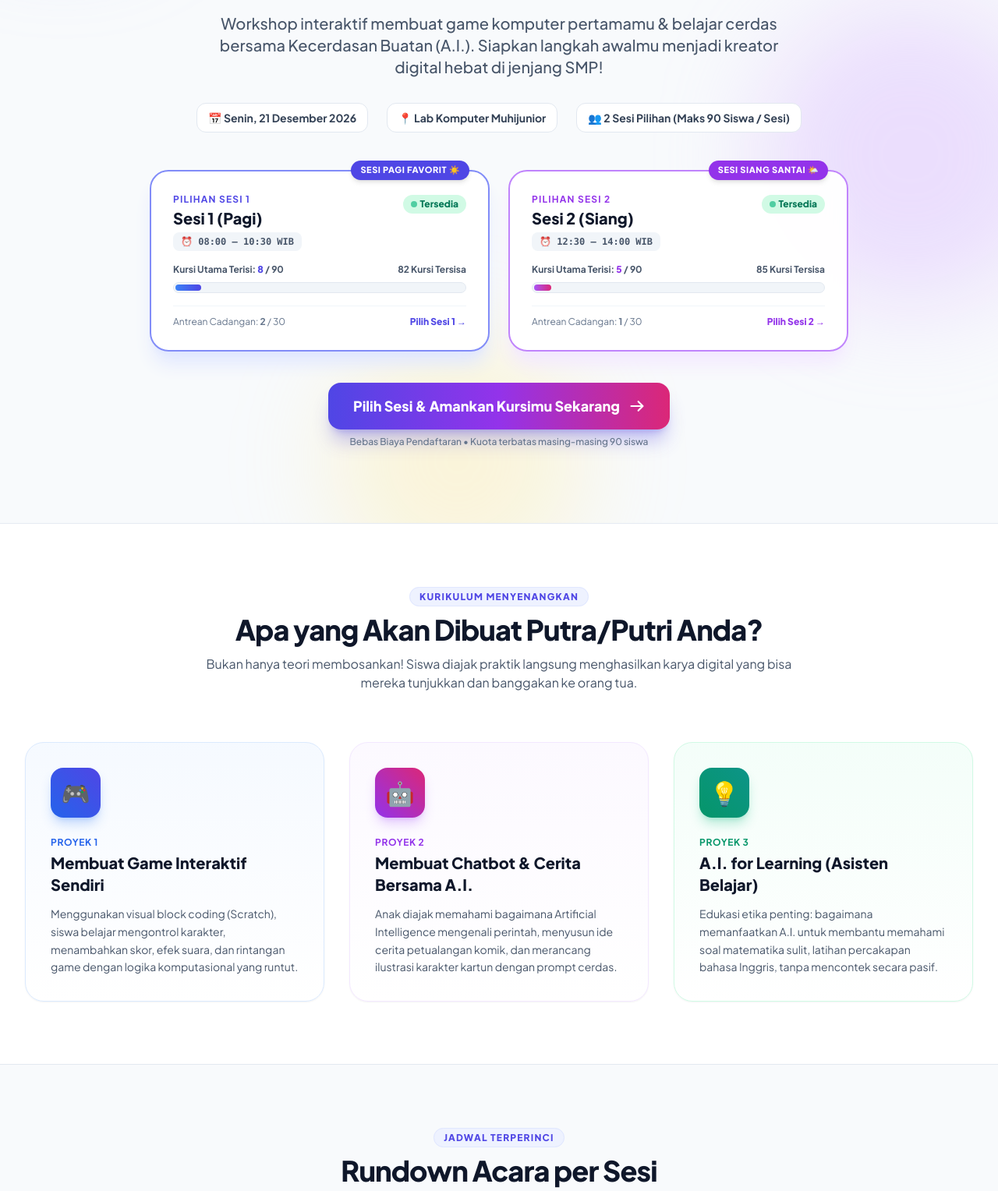
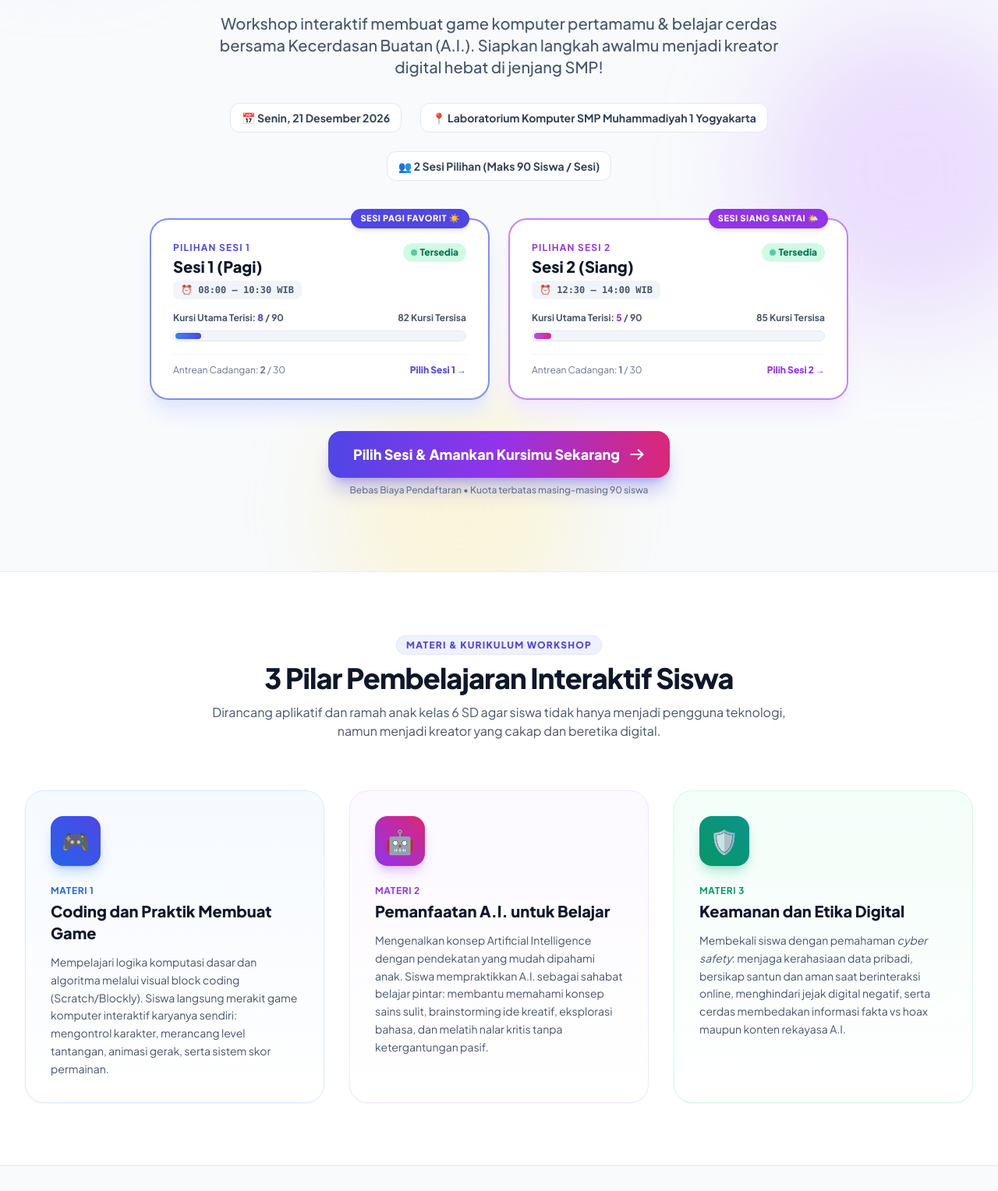
Before and after one commit to marco002-code/codingforkids, a Laravel app: page / in a window 1280 px wide. Shown: the part 405-1933 px from the top of the page at 78% size. Run offline with Laravel 12, Linux system fonts and the light colour scheme; data comes from the database, SQL or seed files in the repository; some libraries are stand-ins or nearby versions.

Commit message:
feat: perbarui materi kegiatan (Coding & Game, AI untuk belajar, Keamanan & Etika Digital) dan lokasi acara ke Laboratorium Komputer SMP Muhammadiyah 1 Yogyakarta

```diff
--- a/app/Http/Controllers/HomeController.php
+++ b/app/Http/Controllers/HomeController.php
@@ -49,7 +49,7 @@ class HomeController extends Controller
         $isGlobalOpen = ($registrationStatus === 'OPEN') && !$isGlobalFull;
 
         $eventDate = Setting::get('event_date', 'Senin, 21 Desember 2026');
-        $eventLocation = Setting::get('event_location', 'Lab Komputer & Auditorium Utama Kampus Muhijunior');
+        $eventLocation = Setting::get('event_location', 'Laboratorium Komputer SMP Muhammadiyah 1 Yogyakarta');
         $contactWhatsapp = Setting::get('contact_whatsapp', '081234567890');
 
         return view('landing', compact(
--- a/app/Http/Controllers/RegistrationController.php
+++ b/app/Http/Controllers/RegistrationController.php
@@ -127,7 +127,7 @@ class RegistrationController extends Controller
 
         $eventName = Setting::get('event_name', 'Coding for Kids and A.I. for Learning');
         $eventDate = Setting::get('event_date', 'Senin, 21 Desember 2026');
-        $eventLocation = Setting::get('event_location', 'Lab Komputer & Auditorium Utama Kampus Muhijunior');
+        $eventLocation = Setting::get('event_location', 'Laboratorium Komputer SMP Muhammadiyah 1 Yogyakarta');
         $whatsappGroupLink = Setting::get('whatsapp_group_link', 'https://chat.whatsapp.com');
         $contactWhatsapp = Setting::get('contact_whatsapp', '081234567890');
 
--- a/database/seeders/DatabaseSeeder.php
+++ b/database/seeders/DatabaseSeeder.php
@@ -41,7 +41,7 @@ class DatabaseSeeder extends Seeder
             ['key' => 'event_subtitle', 'value' => 'Workshop interaktif, fun, dan 100% GRATIS dengan 2 pilihan sesi (Kapasitas terbatas 90 siswa per sesi).', 'group' => 'event', 'label' => 'Sub Headline'],
             ['key' => 'target_audience', 'value' => 'Siswa SD Kelas 6 (Tahun Ajaran 2026/2027)', 'group' => 'event', 'label' => 'Target Peserta'],
             ['key' => 'event_date', 'value' => 'Senin, 21 Desember 2026', 'group' => 'event', 'label' => 'Tanggal Pelaksanaan'],
-            ['key' => 'event_location', 'value' => 'Lab Komputer & Auditorium Utama Kampus Muhijunior', 'group' => 'event', 'label' => 'Lokasi Kegiatan'],
+            ['key' => 'event_location', 'value' => 'Laboratorium Komputer SMP Muhammadiyah 1 Yogyakarta', 'group' => 'event', 'label' => 'Lokasi Kegiatan'],
 
             // Session 1 Config
             ['key' => 'session_1_name', 'value' => 'Sesi 1 (Pagi)', 'group' => 'session', 'label' => 'Nama Sesi 1'],
--- a/resources/views/admin/settings.blade.php
+++ b/resources/views/admin/settings.blade.php
@@ -121,7 +121,7 @@
 
                 <div class="sm:col-span-2">
                     <label class="block text-xs font-bold text-slate-700 mb-1">Lokasi Kegiatan <span class="text-rose-500">*</span></label>
-                    <input type="text" name="event_location" value="{{ old('event_location', $settings['event_location']->value ?? 'Lab Komputer & Auditorium Utama Kampus Muhijunior') }}" required class="w-full px-4 py-2.5 rounded-xl border border-slate-300 text-sm focus:ring-2 focus:ring-indigo-500 outline-none">
+                    <input type="text" name="event_location" value="{{ old('event_location', $settings['event_location']->value ?? 'Laboratorium Komputer SMP Muhammadiyah 1 Yogyakarta') }}" required class="w-full px-4 py-2.5 rounded-xl border border-slate-300 text-sm focus:ring-2 focus:ring-indigo-500 outline-none">
                 </div>
             </div>
         </div>
--- a/resources/views/landing.blade.php
+++ b/resources/views/landing.blade.php
@@ -98,7 +98,7 @@
                         📅 {{ $eventDate }}
                     </span>
                     <span class="flex items-center gap-1.5 bg-white px-3.5 py-2 rounded-xl border border-slate-200 shadow-xs">
-                        📍 Lab Komputer Muhijunior
+                        📍 Laboratorium Komputer SMP Muhammadiyah 1 Yogyakarta
                     </span>
                     <span class="flex items-center gap-1.5 bg-white px-3.5 py-2 rounded-xl border border-slate-200 shadow-xs">
                         👥 2 Sesi Pilihan (Maks 90 Siswa / Sesi)
@@ -229,55 +229,55 @@
         </div>
     </section>
 
-    <!-- Section: 3 Hal Keren yang Akan Dibuat Siswa -->
+    <!-- Section: 3 Materi Utama Kegiatan -->
     <section id="materi" class="py-20 bg-white">
         <div class="max-w-7xl mx-auto px-4 sm:px-6 lg:px-8">
             <div class="text-center max-w-3xl mx-auto mb-16">
                 <span class="text-indigo-600 font-extrabold text-xs uppercase tracking-widest bg-indigo-50 px-3 py-1 rounded-full border border-indigo-100">
-                    KURIKULUM MENYENANGKAN
+                    MATERI &amp; KURIKULUM WORKSHOP
                 </span>
                 <h2 class="mt-3 text-3xl font-black text-slate-900 tracking-tight sm:text-4xl">
-                    Apa yang Akan Dibuat Putra/Putri Anda?
+                    3 Pilar Pembelajaran Interaktif Siswa
                 </h2>
-                <p class="mt-3 text-slate-600 text-sm sm:text-base">
-                    Bukan hanya teori membosankan! Siswa diajak praktik langsung menghasilkan karya digital yang bisa mereka tunjukkan dan banggakan ke orang tua.
+                <p class="mt-3 text-slate-600 text-sm sm:text-base leading-relaxed">
+                    Dirancang aplikatif dan ramah anak kelas 6 SD agar siswa tidak hanya menjadi pengguna teknologi, namun menjadi kreator yang cakap dan beretika digital.
                 </p>
             </div>
 
             <div class="grid grid-cols-1 md:grid-cols-3 gap-8">
-                <!-- Card 1 -->
+                <!-- Card 1: Coding dan Praktik membuat Game -->
                 <div class="group relative rounded-3xl p-8 bg-gradient-to-b from-blue-50/60 to-white border border-blue-100 hover:border-blue-300 shadow-sm hover:shadow-xl transition-all">
                     <div class="w-16 h-16 rounded-2xl bg-gradient-to-tr from-blue-600 to-indigo-600 text-white flex items-center justify-center text-3xl font-bold mb-6 shadow-lg shadow-blue-500/30 group-hover:scale-110 transition-transform">
                         🎮
                     </div>
-                    <span class="text-xs font-bold text-blue-600 uppercase tracking-wider block mb-1">PROYEK 1</span>
-                    <h3 class="text-xl font-extrabold text-slate-900 mb-3">Membuat Game Interaktif Sendiri</h3>
+                    <span class="text-xs font-bold text-blue-600 uppercase tracking-wider block mb-1">MATERI 1</span>
+                    <h3 class="text-xl font-extrabold text-slate-900 mb-3">Coding dan Praktik Membuat Game</h3>
                     <p class="text-slate-600 text-sm leading-relaxed">
-                        Menggunakan visual block coding (Scratch), siswa belajar mengontrol karakter, menambahkan skor, efek suara, dan rintangan game dengan logika komputasional yang runtut.
+                        Mempelajari logika komputasi dasar dan algoritma melalui visual block coding (Scratch/Blockly). Siswa langsung merakit game komputer interaktif karyanya sendiri: mengontrol karakter, merancang level tantangan, animasi gerak, serta sistem skor permainan.
                     </p>
                 </div>
 
-                <!-- Card 2 -->
+                <!-- Card 2: Pemanfaatan A.I. untuk belajar -->
                 <div class="group relative rounded-3xl p-8 bg-gradient-to-b from-purple-50/60 to-white border border-purple-100 hover:border-purple-300 shadow-sm hover:shadow-xl transition-all">
                     <div class="w-16 h-16 rounded-2xl bg-gradient-to-tr from-purple-600 to-pink-600 text-white flex items-center justify-center text-3xl font-bold mb-6 shadow-lg shadow-purple-500/30 group-hover:scale-110 transition-transform">
                         🤖
                     </div>
-                    <span class="text-xs font-bold text-purple-600 uppercase tracking-wider block mb-1">PROYEK 2</span>
-                    <h3 class="text-xl font-extrabold text-slate-900 mb-3">Membuat Chatbot &amp; Cerita Bersama A.I.</h3>
+                    <span class="text-xs font-bold text-purple-600 uppercase tracking-wider block mb-1">MATERI 2</span>
+                    <h3 class="text-xl font-extrabold text-slate-900 mb-3">Pemanfaatan A.I. untuk Belajar</h3>
                     <p class="text-slate-600 text-sm leading-relaxed">
-                        Anak diajak memahami bagaimana Artificial Intelligence mengenali perintah, menyusun ide cerita petualangan komik, dan merancang ilustrasi karakter kartun dengan prompt cerdas.
+                        Mengenalkan konsep Artificial Intelligence dengan pendekatan yang mudah dipahami anak. Siswa mempraktikkan A.I. sebagai sahabat belajar pintar: membantu memahami konsep sains sulit, brainstorming ide kreatif, eksplorasi bahasa, dan melatih nalar kritis tanpa ketergantungan pasif.
                     </p>
                 </div>
 
-                <!-- Card 3 -->
+                <!-- Card 3: Keamanan dan Etika Digital -->
                 <div class="group relative rounded-3xl p-8 bg-gradient-to-b from-emerald-50/60 to-white border border-emerald-100 hover:border-emerald-300 shadow-sm hover:shadow-xl transition-all">
                     <div class="w-16 h-16 rounded-2xl bg-gradient-to-tr from-emerald-600 to-teal-600 text-white flex items-center justify-center text-3xl font-bold mb-6 shadow-lg shadow-emerald-500/30 group-hover:scale-110 transition-transform">
-                        💡
+                        🛡️
                     </div>
-                    <span class="text-xs font-bold text-emerald-600 uppercase tracking-wider block mb-1">PROYEK 3</span>
-                    <h3 class="text-xl font-extrabold text-slate-900 mb-3">A.I. for Learning (Asisten Belajar)</h3>
+                    <span class="text-xs font-bold text-emerald-600 uppercase tracking-wider block mb-1">MATERI 3</span>
+                    <h3 class="text-xl font-extrabold text-slate-900 mb-3">Keamanan dan Etika Digital</h3>
                     <p class="text-slate-600 text-sm leading-relaxed">
-                        Edukasi etika penting: bagaimana memanfaatkan A.I. untuk membantu memahami soal matematika sulit, latihan percakapan bahasa Inggris, tanpa mencontek secara pasif.
+                        Membekali siswa dengan pemahaman <em>cyber safety</em>: menjaga kerahasiaan data pribadi, bersikap santun dan aman saat berinteraksi online, menghindari jejak digital negatif, serta cerdas membedakan informasi fakta vs hoax maupun konten rekayasa A.I.
                     </p>
                 </div>
             </div>
@@ -326,8 +326,8 @@
                     <div class="flex items-center gap-4">
                         <span class="px-3.5 py-1.5 rounded-xl bg-indigo-100 font-mono font-black text-xs text-indigo-800 shrink-0">08:00 – 09:15</span>
                         <div>
-                            <h4 class="font-extrabold text-slate-900 text-sm">Modul 1: Coding Interaktif &amp; Game Making</h4>
-                            <p class="text-xs text-slate-500">Mempelajari logika sekuensial, loop, dan merakit game perdana dengan Scratch.</p>
+                            <h4 class="font-extrabold text-slate-900 text-sm">Modul 1: Coding &amp; Praktik Membuat Game</h4>
+                            <p class="text-xs text-slate-500">Logika sekuensial, algoritma visual Scratch, dan merakit game interaktif perdana.</p>
                         </div>
                     </div>
                     <span class="text-xs font-bold text-indigo-600 shrink-0">75 Menit</span>
@@ -337,8 +337,8 @@
                     <div class="flex items-center gap-4">
                         <span class="px-3.5 py-1.5 rounded-xl bg-amber-100 font-mono font-black text-xs text-amber-800 shrink-0">09:15 – 09:30</span>
                         <div>
-                            <h4 class="font-extrabold text-slate-900 text-sm">Snack Break &amp; Ice Breaking Games 🍪</h4>
-                            <p class="text-xs text-slate-500">Waktu santai, kuis seru berhadiah, dan networking teman baru.</p>
+                            <h4 class="font-extrabold text-slate-900 text-sm">Snack Break &amp; Fun Quiz 🍪</h4>
+                            <p class="text-xs text-slate-500">Waktu istirahat, snack lezat, kuis seru berhadiah, dan networking teman baru.</p>
                         </div>
                     </div>
                     <span class="text-xs font-semibold text-slate-400 shrink-0">15 Menit</span>
@@ -346,24 +346,24 @@
 
                 <div class="bg-white p-5 rounded-2xl border-l-4 border-l-purple-600 border border-slate-200 shadow-xs flex items-center justify-between gap-4">
                     <div class="flex items-center gap-4">
-                        <span class="px-3.5 py-1.5 rounded-xl bg-purple-100 font-mono font-black text-xs text-purple-800 shrink-0">09:30 – 10:15</span>
+                        <span class="px-3.5 py-1.5 rounded-xl bg-purple-100 font-mono font-black text-xs text-purple-800 shrink-0">09:30 – 10:05</span>
                         <div>
-                            <h4 class="font-extrabold text-slate-900 text-sm">Modul 2: A.I. for Learning &amp; Prompt Cilik</h4>
-                            <p class="text-xs text-slate-500">Eksplorasi kecerdasan buatan, membuat asisten belajar, dan prompt engineering ramah anak.</p>
+                            <h4 class="font-extrabold text-slate-900 text-sm">Modul 2: Pemanfaatan A.I. untuk Belajar</h4>
+                            <p class="text-xs text-slate-500">Eksplorasi kecerdasan buatan, prompt cilik, dan praktik A.I. sebagai sahabat belajar pintar.</p>
                         </div>
                     </div>
-                    <span class="text-xs font-bold text-purple-600 shrink-0">45 Menit</span>
+                    <span class="text-xs font-bold text-purple-600 shrink-0">35 Menit</span>
                 </div>
 
-                <div class="bg-white p-5 rounded-2xl border border-slate-200 shadow-xs flex items-center justify-between gap-4">
+                <div class="bg-white p-5 rounded-2xl border-l-4 border-l-emerald-600 border border-slate-200 shadow-xs flex items-center justify-between gap-4">
                     <div class="flex items-center gap-4">
-                        <span class="px-3.5 py-1.5 rounded-xl bg-emerald-100 font-mono font-black text-xs text-emerald-800 shrink-0">10:15 – 10:30</span>
+                        <span class="px-3.5 py-1.5 rounded-xl bg-emerald-100 font-mono font-black text-xs text-emerald-800 shrink-0">10:05 – 10:30</span>
                         <div>
-                            <h4 class="font-extrabold text-slate-900 text-sm">Showcase Karya, Pembagian Sertifikat &amp; Foto 🎓</h4>
-                            <p class="text-xs text-slate-500">Orang tua dipersilakan masuk menyaksikan karya siswa dan penyerahan e-certificate.</p>
+                            <h4 class="font-extrabold text-slate-900 text-sm">Modul 3: Keamanan &amp; Etika Digital + Showcase 🎓</h4>
+                            <p class="text-xs text-slate-500">Cyber safety, etika bermedia digital, pameran hasil karya game, dan penyerahan sertifikat.</p>
                         </div>
                     </div>
-                    <span class="text-xs font-semibold text-slate-400 shrink-0">15 Menit</span>
+                    <span class="text-xs font-bold text-emerald-600 shrink-0">25 Menit</span>
                 </div>
             </div>
 
@@ -382,35 +382,35 @@
 
                 <div class="bg-white p-5 rounded-2xl border-l-4 border-l-purple-600 border border-slate-200 shadow-xs flex items-center justify-between gap-4">
                     <div class="flex items-center gap-4">
-                        <span class="px-3.5 py-1.5 rounded-xl bg-purple-100 font-mono font-black text-xs text-purple-800 shrink-0">12:30 – 13:20</span>
+                        <span class="px-3.5 py-1.5 rounded-xl bg-purple-100 font-mono font-black text-xs text-purple-800 shrink-0">12:30 – 13:15</span>
                         <div>
-                            <h4 class="font-extrabold text-slate-900 text-sm">Modul 1: Fast-Track Visual Coding &amp; Game</h4>
-                            <p class="text-xs text-slate-500">Membuat game interaktif terpandu dengan fokus logika kreatif &amp; algoritma.</p>
+                            <h4 class="font-extrabold text-slate-900 text-sm">Modul 1: Coding &amp; Praktik Membuat Game</h4>
+                            <p class="text-xs text-slate-500">Mempelajari logika pemrograman visual Scratch dan merakit game kreasi mandiri.</p>
                         </div>
                     </div>
-                    <span class="text-xs font-bold text-purple-600 shrink-0">50 Menit</span>
+                    <span class="text-xs font-bold text-purple-600 shrink-0">45 Menit</span>
                 </div>
 
                 <div class="bg-white p-5 rounded-2xl border-l-4 border-l-pink-600 border border-slate-200 shadow-xs flex items-center justify-between gap-4">
                     <div class="flex items-center gap-4">
-                        <span class="px-3.5 py-1.5 rounded-xl bg-pink-100 font-mono font-black text-xs text-pink-800 shrink-0">13:20 – 13:50</span>
+                        <span class="px-3.5 py-1.5 rounded-xl bg-pink-100 font-mono font-black text-xs text-pink-800 shrink-0">13:15 – 13:40</span>
                         <div>
-                            <h4 class="font-extrabold text-slate-900 text-sm">Modul 2: A.I. for Learning Studio</h4>
-                            <p class="text-xs text-slate-500">Praktik A.I. sebagai sahabat belajar pintar, eksplorasi sains, dan kuis ceria.</p>
+                            <h4 class="font-extrabold text-slate-900 text-sm">Modul 2: Pemanfaatan A.I. untuk Belajar</h4>
+                            <p class="text-xs text-slate-500">Praktik menggunakan A.I. sebagai mitra belajar cerdas, eksplorasi ide sains &amp; nalar kreatif.</p>
                         </div>
                     </div>
-                    <span class="text-xs font-bold text-pink-600 shrink-0">30 Menit</span>
+                    <span class="text-xs font-bold text-pink-600 shrink-0">25 Menit</span>
                 </div>
 
-                <div class="bg-white p-5 rounded-2xl border border-slate-200 shadow-xs flex items-center justify-between gap-4">
+                <div class="bg-white p-5 rounded-2xl border-l-4 border-l-emerald-600 border border-slate-200 shadow-xs flex items-center justify-between gap-4">
                     <div class="flex items-center gap-4">
-                        <span class="px-3.5 py-1.5 rounded-xl bg-emerald-100 font-mono font-black text-xs text-emerald-800 shrink-0">13:50 – 14:00</span>
+                        <span class="px-3.5 py-1.5 rounded-xl bg-emerald-100 font-mono font-black text-xs text-emerald-800 shrink-0">13:40 – 14:00</span>
                         <div>
-                            <h4 class="font-extrabold text-slate-900 text-sm">Showcase Karya, Sertifikat &amp; Penutupan Resmi 🎓</h4>
-                            <p class="text-xs text-slate-500">Apresiasi karya anak, sertifikat resmi kegiatan, dan foto bersama.</p>
+                            <h4 class="font-extrabold text-slate-900 text-sm">Modul 3: Keamanan &amp; Etika Digital + Penutup 🎓</h4>
+                            <p class="text-xs text-slate-500">Etika digital, perlindungan privasi anak, showcase game karya siswa &amp; penyerahan sertifikat.</p>
                         </div>
                     </div>
-                    <span class="text-xs font-semibold text-slate-400 shrink-0">10 Menit</span>
+                    <span class="text-xs font-bold text-emerald-600 shrink-0">20 Menit</span>
                 </div>
             </div>
         </div>
@@ -631,7 +631,7 @@
                             <label class="flex items-start gap-3 cursor-pointer">
                                 <input type="checkbox" name="terms_agreement" value="1" {{ old('terms_agreement') ? 'checked' : '' }} required class="mt-1 w-4 h-4 text-indigo-600 rounded border-slate-300 focus:ring-indigo-500">
                                 <span class="text-xs text-slate-700 leading-relaxed">
-                                    Saya menyatakan data yang diisi adalah benar dan mengizinkan putra/putri saya untuk mengikuti kegiatan workshop ini di Kampus Muhijunior. <span class="text-rose-500">*</span>
+                                    Saya menyatakan data yang diisi adalah benar dan mengizinkan putra/putri saya untuk mengikuti kegiatan workshop ini di Laboratorium Komputer SMP Muhammadiyah 1 Yogyakarta. <span class="text-rose-500">*</span>
                                 </span>
                             </label>
                             @error('terms_agreement') <p class="text-xs text-rose-500">{{ $message }}</p> @enderror
```
Also changed, not shown: rancangan_aplikasi_pendaftaran_event.md (+9 -1 lines), README.md.
